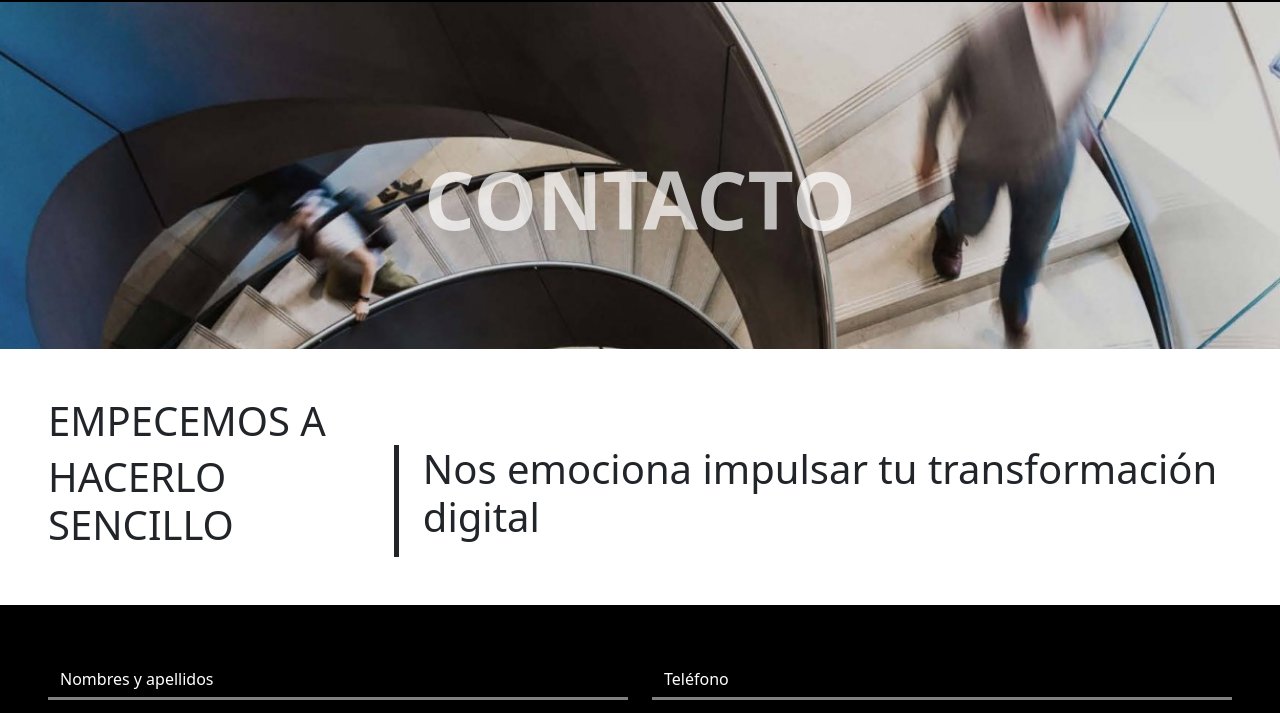
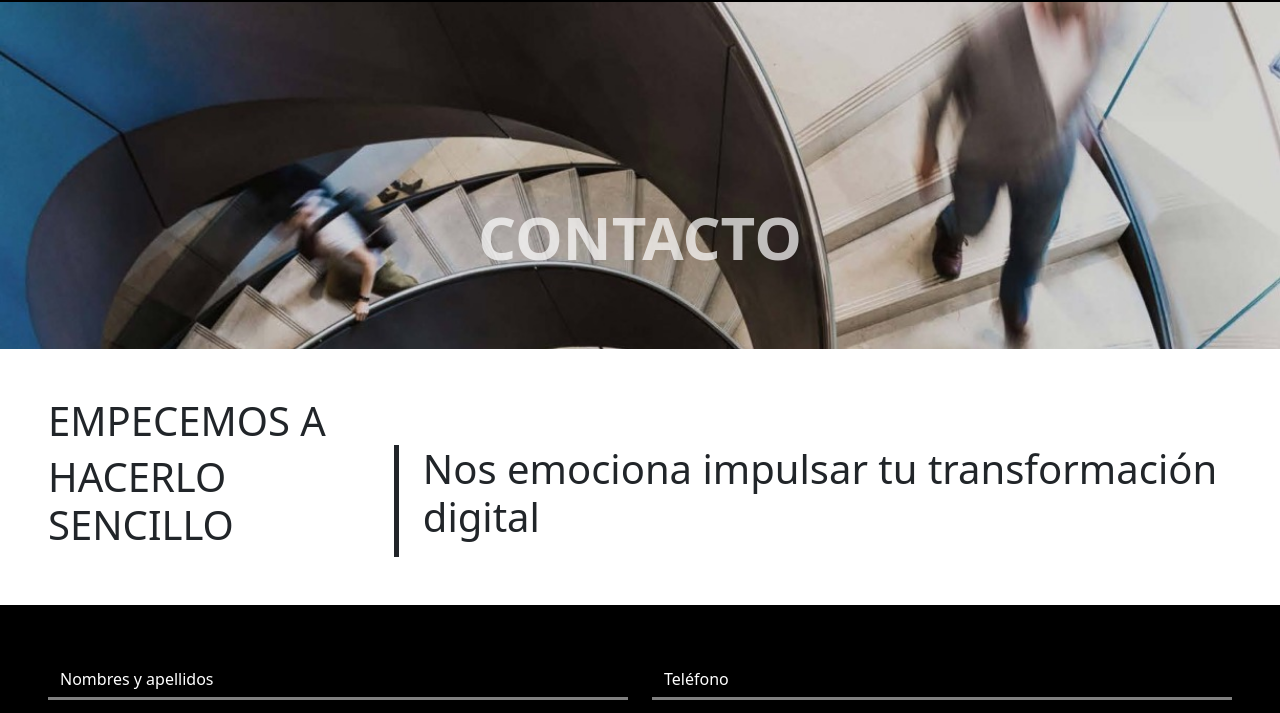
Before and after one commit to davidwal1996/Proyecto-Vass, a website: page index.html in a window 1280 px wide. Shown: the part 54-767 px from the top of the page. Drawn offline with nearby package versions, Linux system fonts and the light colour scheme.

Commit message:
Ultimo cambio

```diff
--- a/index.html
+++ b/index.html
@@ -99,7 +99,7 @@
    </nav>
    <div class="position-relative">
       <img src="./imgs/banner.jpeg" alt="banner" class="w-100">
-      <p class="position-absolute top-50 start-50 contacto">CONTACTO</p>
+      <h1 class="position-absolute top-50 start-50 mt-md-5 mt-lg-5 mt-xxl-5  contacto">CONTACTO</h1>
    </div>
 
    <div class="m-5 d-md-flex">
@@ -112,7 +112,7 @@
       </div>
    </div>
 
-   <form class="form-group bg-dark needs-validation row p-5" novalidate>
+   <form class="form-group bg-dark needs-validation row p-5 " novalidate>
       <div class="col-12 col-lg-6">
          <input class="form-control mt-2" placeholder="Nombres y apellidos" required>
          <div class="invalid-feedback"> El campo es obligatorio </div>
--- a/style.scss
+++ b/style.scss
@@ -49,7 +49,7 @@ $dark: black;
 }
 
 .contacto {
-   font-size: 80px;
+   font-size: 60px;
    font-weight: 700;
    color: white;
    opacity: 0.7;
```
Also changed, not shown: style.css.
